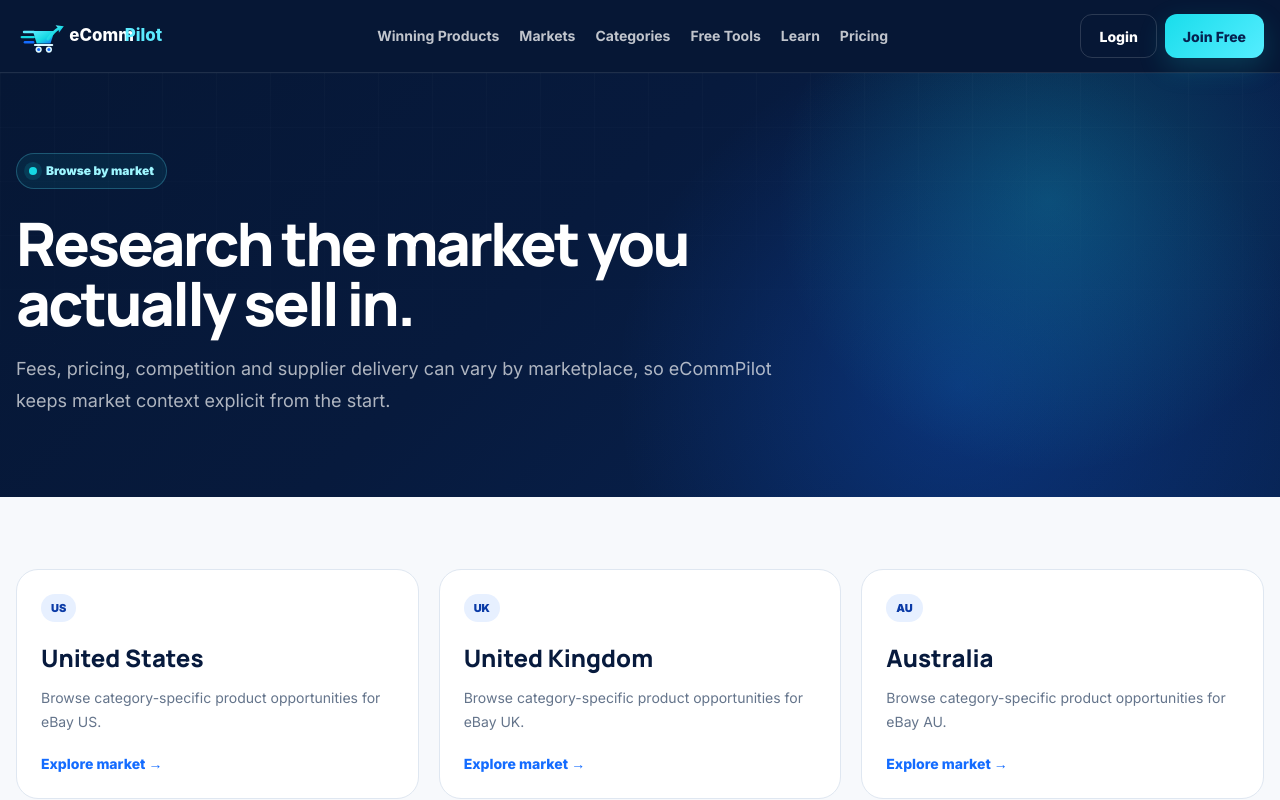
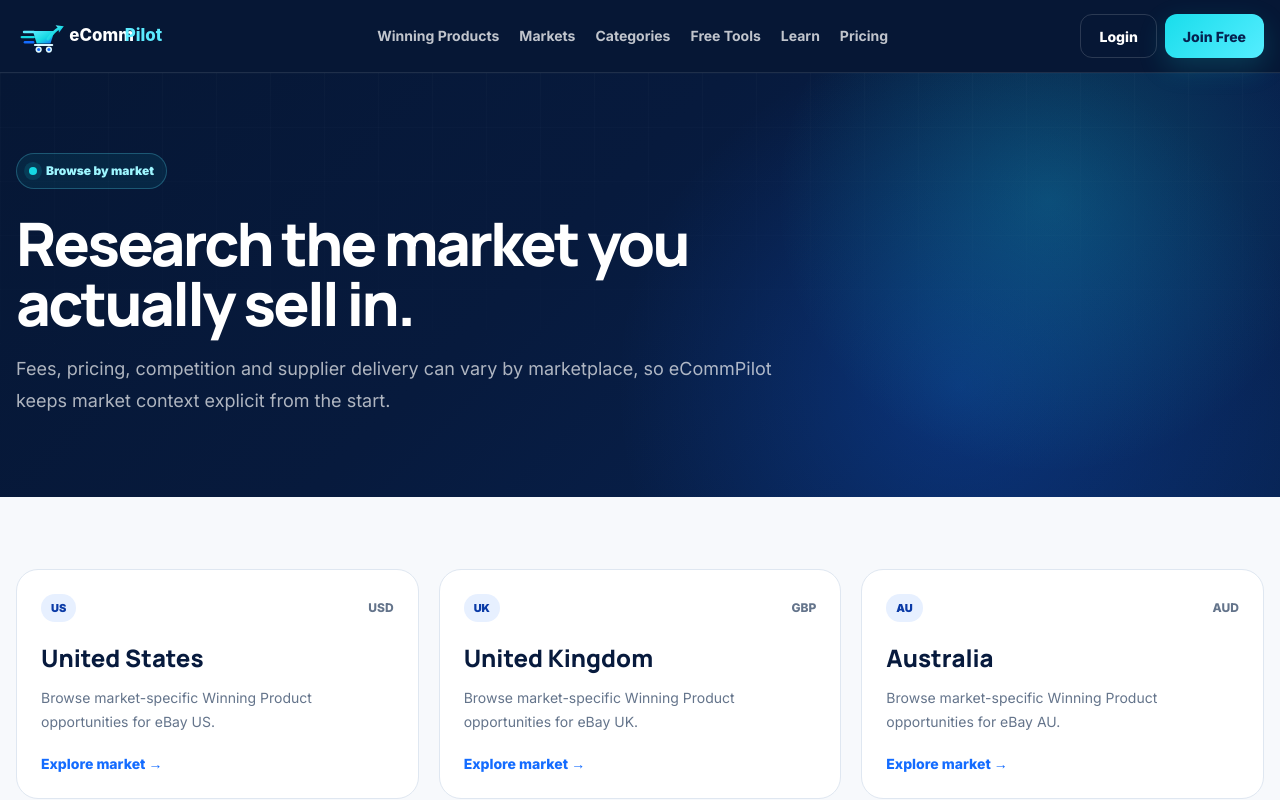
Before and after one commit to ponzey717/ecommpilot-main, a Next.js app: page /markets in a window 1280 px wide. Shown: the top 800 px of the page. Built offline with nearby package versions, Linux system fonts and the light colour scheme.

Commit message:
Connect Markets page to public API adapter

```diff
--- a/src/app/markets/page.tsx
+++ b/src/app/markets/page.tsx
@@ -2,16 +2,19 @@ import type { Metadata } from "next";
 import Link from "next/link";
 import { PageHero } from "@/components/site/page-hero";
 import { PageShell } from "@/components/site/page-shell";
-import { siteConfig } from "@/config/site";
+import { getPublicMarketsWithFallback } from "@/lib/api/public-catalog";
 import { buildMetadata } from "@/lib/seo/metadata";
 
 export const metadata: Metadata = buildMetadata({
   title: "eBay Markets",
-  description: "Explore eCommPilot Winning Products by eBay market: United States, United Kingdom and Australia.",
+  description:
+    "Explore eCommPilot Winning Products by eBay market: United States, United Kingdom and Australia.",
   path: "/markets",
 });
 
-export default function MarketsPage() {
+export default async function MarketsPage() {
+  const markets = (await getPublicMarketsWithFallback()).filter((market) => market.active);
+
   return (
     <PageShell darkHeader>
       <PageHero
@@ -22,14 +25,27 @@ export default function MarketsPage() {
       <section className="py-14 md:py-18">
         <div className="site-container">
           <div className="grid gap-5 md:grid-cols-3">
-            {siteConfig.markets.map((market) => (
-              <Link key={market.code} href={"/winning-products/" + market.slug} className="feature-card">
-                <span className="badge badge-market">{market.code}</span>
-                <h2 className="mt-5 text-2xl font-extrabold text-[var(--navy)]">{market.name}</h2>
+            {markets.map((market) => (
+              <Link
+                key={market.code}
+                href={"/winning-products/" + market.slug}
+                className="feature-card"
+              >
+                <div className="flex items-center justify-between gap-3">
+                  <span className="badge badge-market">{market.code}</span>
+                  <span className="text-xs font-extrabold text-[var(--muted)]">
+                    {market.currency}
+                  </span>
+                </div>
+                <h2 className="mt-5 text-2xl font-extrabold text-[var(--navy)]">
+                  {market.name}
+                </h2>
                 <p className="mt-3 text-sm leading-6 text-[var(--muted)]">
-                  Browse category-specific product opportunities for eBay {market.code}.
+                  Browse market-specific Winning Product opportunities for eBay {market.code}.
                 </p>
-                <p className="mt-5 text-sm font-extrabold text-[var(--blue)]">Explore market →</p>
+                <p className="mt-5 text-sm font-extrabold text-[var(--blue)]">
+                  Explore market →
+                </p>
               </Link>
             ))}
           </div>
```
